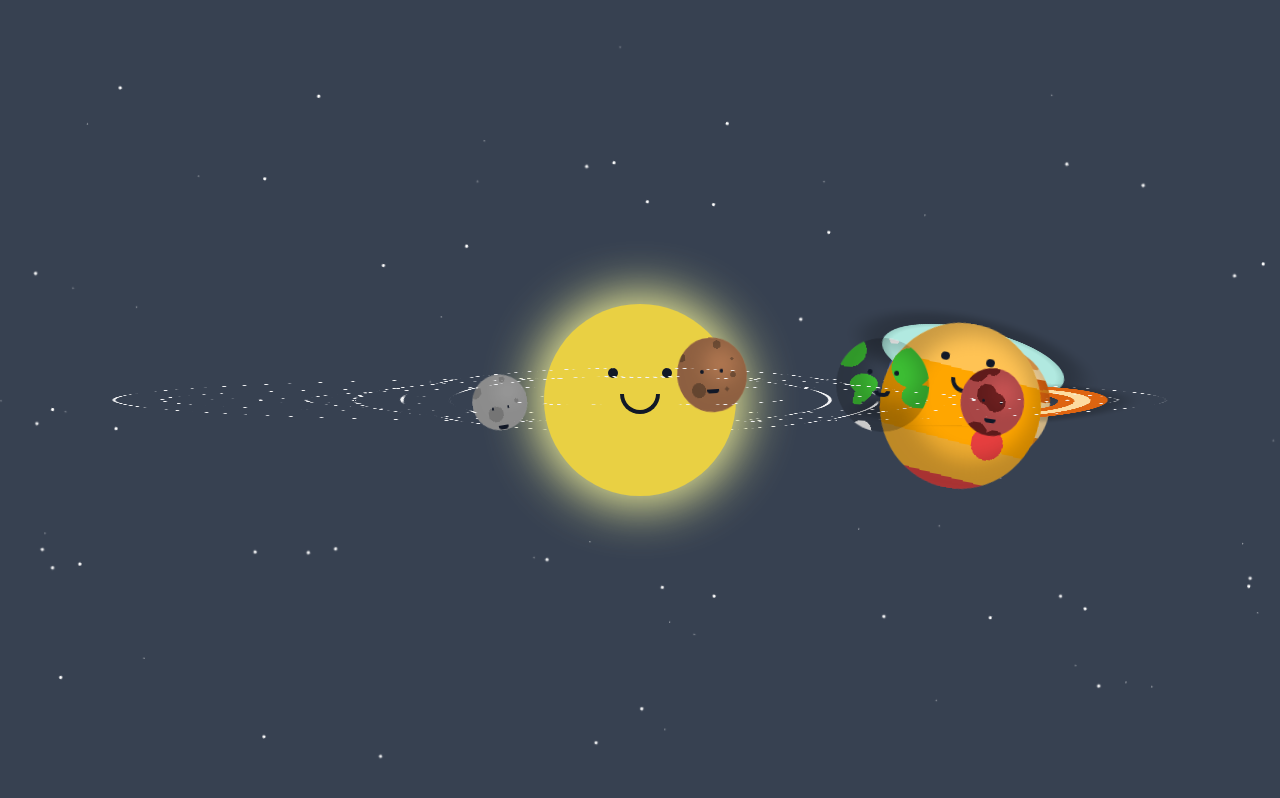
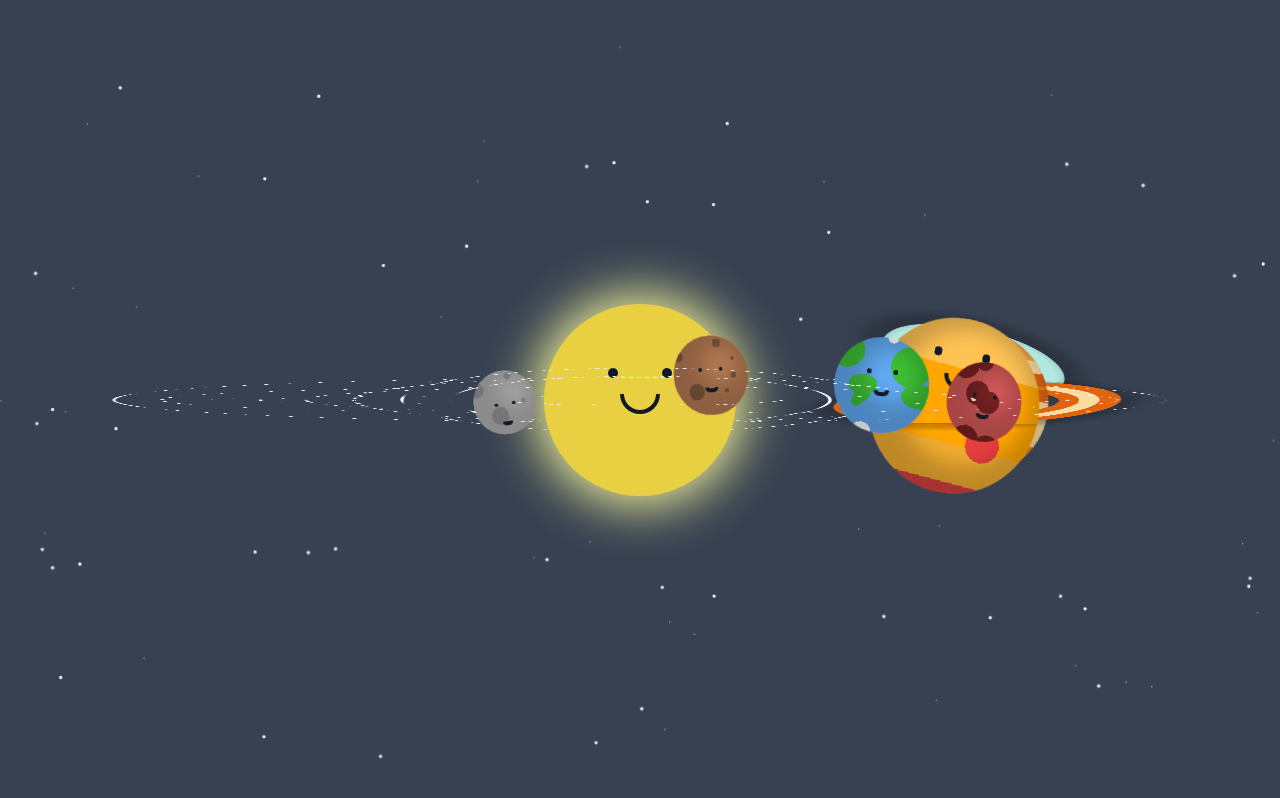
Before and after one commit to cam-peck/mission-beepossible, a Next.js app: page / in a window 1280 px wide. Shown: the top 798 px of the page. Built offline with nearby package versions, Linux system fonts and the light colour scheme.

Commit message:
Fixed sizing issue with home and planet page by passing size to planet component in props

```diff
--- a/components/planet.tsx
+++ b/components/planet.tsx
@@ -1,6 +1,7 @@
 interface PlanetProps {
   planetName: string;
   visibleRings: boolean;
+  planetWidth: string;
   planetEyes: string;
   planetMouthWidth: string;
   planetMouthHeight: string;
@@ -27,7 +28,7 @@ const Planet: React.FC<PlanetProps> = (props: PlanetProps) => {
 
   return (
     <div
-      className={`planet bg-${props.planetName} ${props.planetName} animate-[front_linear_infinite]`}
+      className={`${props.planetWidth} planet bg-${props.planetName} ${props.planetName} animate-[front_linear_infinite]`}
       style={planetStyle}
     >
       {renderRing()}
--- a/pages/[planetName].tsx
+++ b/pages/[planetName].tsx
@@ -92,7 +92,7 @@ export default function Planets() {
     return <h1>LOADING. . .</h1>;
   } else {
     const display = core ? 'opacity-100' : 'opacity-0';
-
+    const ring = core ? 'opacity-25' : 'opacity-100';
     return (
       <>
         <div className="stars animate-[twinkle_300s_linear_infinite]" />
@@ -105,7 +105,7 @@ export default function Planets() {
               <div
                 className={`animate-[idle_10s_ease_infinite] m-auto w-full md:w-1/2 planet bg-${planetName} ${planetName}`}
               >
-                <div className={`${planetName}-ring`} />
+                <div className={`${planetName}-ring ${ring}`} />
                 <div className="flex flex-col items-center w-1/4 pt-8">
                   <div className="flex justify-between w-full">
                     <div
--- a/pages/index.tsx
+++ b/pages/index.tsx
@@ -5,44 +5,54 @@ import Planet from '../components/planet';
 type planets = {
   planetName: string;
   visibleRings: boolean;
+  planetWidth: string;
 };
 
 const planetsList: planets[] = [
   {
     planetName: 'Mercury',
     visibleRings: false,
+    planetWidth: 'w-16',
   },
   {
     planetName: 'Venus',
     visibleRings: false,
+    planetWidth: 'w-20',
   },
   {
     planetName: 'Earth',
     visibleRings: false,
+    planetWidth: 'w-24',
   },
   {
     planetName: 'Mars',
     visibleRings: false,
+    planetWidth: 'w-20',
   },
   {
     planetName: 'Jupiter',
     visibleRings: false,
+    planetWidth: 'w-44',
   },
   {
     planetName: 'Saturn',
     visibleRings: true,
+    planetWidth: 'w-36',
   },
   {
     planetName: 'Uranus',
     visibleRings: true,
+    planetWidth: 'w-32',
   },
   {
     planetName: 'Neptune',
     visibleRings: false,
+    planetWidth: 'w-28',
   },
   {
     planetName: 'Pluto',
     visibleRings: false,
+    planetWidth: 'w-20',
   },
 ];
 
@@ -82,6 +92,7 @@ export default function Home() {
           <Planet
             planetName={name}
             visibleRings={planets.visibleRings}
+            planetWidth={planets.planetWidth}
             planetEyes={'15%'}
             planetMouthHeight={'10%'}
             planetMouthWidth={'50%'}
--- a/styles/styles.css
+++ b/styles/styles.css
@@ -96,7 +96,6 @@
 }
 
 .mercury {
-  width: 20%;
   background-color: rgb(176 176 176);
   background-image: radial-gradient(
       circle at 8% 25%,
@@ -109,7 +108,6 @@
 }
 
 .venus {
-  width: 20%;
   background-color: rgb(179 121 82);
   background-image: radial-gradient(
       circle at 8% 25%,
@@ -124,8 +122,7 @@
 }
 
 .earth {
-  width: 20%;
-  background-color: '96 168 240';
+  background-color: rgb(96 168 240);
   background-image: radial-gradient(
       ellipse at 12% 15%,
       rgb(61 191 52) 15%,
@@ -142,7 +139,6 @@
 }
 
 .mars {
-  width: 12%;
   background-color: rgb(211 88 88);
   background-image: radial-gradient(
       circle at 20% 5%,
@@ -157,7 +153,6 @@
 }
 
 .jupiter {
-  width: 25%;
   background-image: radial-gradient(
       ellipse at 70% 70%,
       rgb(231 63 63) 10%,
@@ -176,7 +171,6 @@
 }
 
 .saturn {
-  width: 15%;
   background-image: linear-gradient(
     175deg,
     rgb(240 163 78) 20%,
@@ -218,7 +212,6 @@
 }
 
 .uranus {
-  width: 15%;
   background-image: linear-gradient(
     to bottom,
     rgb(128 204 196) 20%,
@@ -259,7 +252,6 @@
 }
 
 .neptune {
-  width: 12%;
   background-image: radial-gradient(
       ellipse at 25% 45%,
       rgb(59 96 224) 10%,
@@ -281,7 +273,6 @@
 }
 
 .pluto {
-  width: 5%;
   background-color: rgb(230 158 93);
   background-image: radial-gradient(
       circle at 8% 25%,
```
